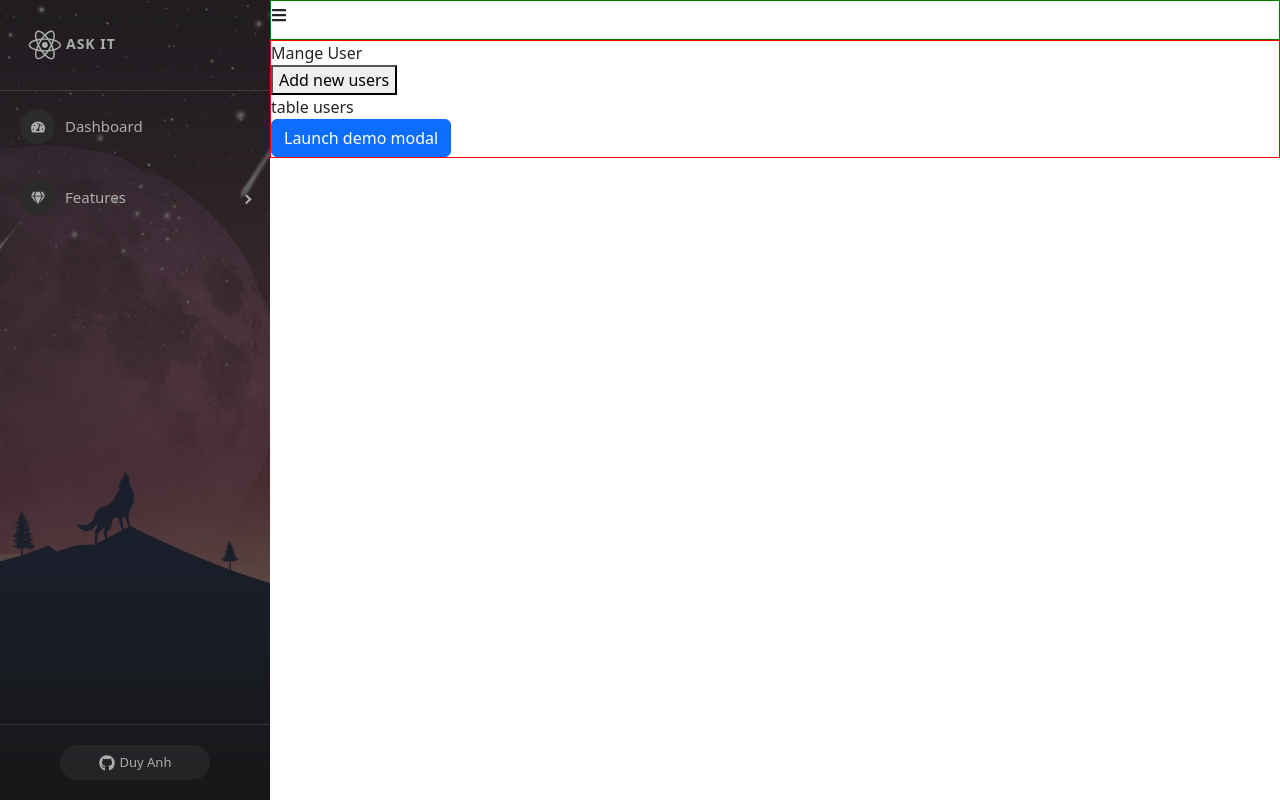
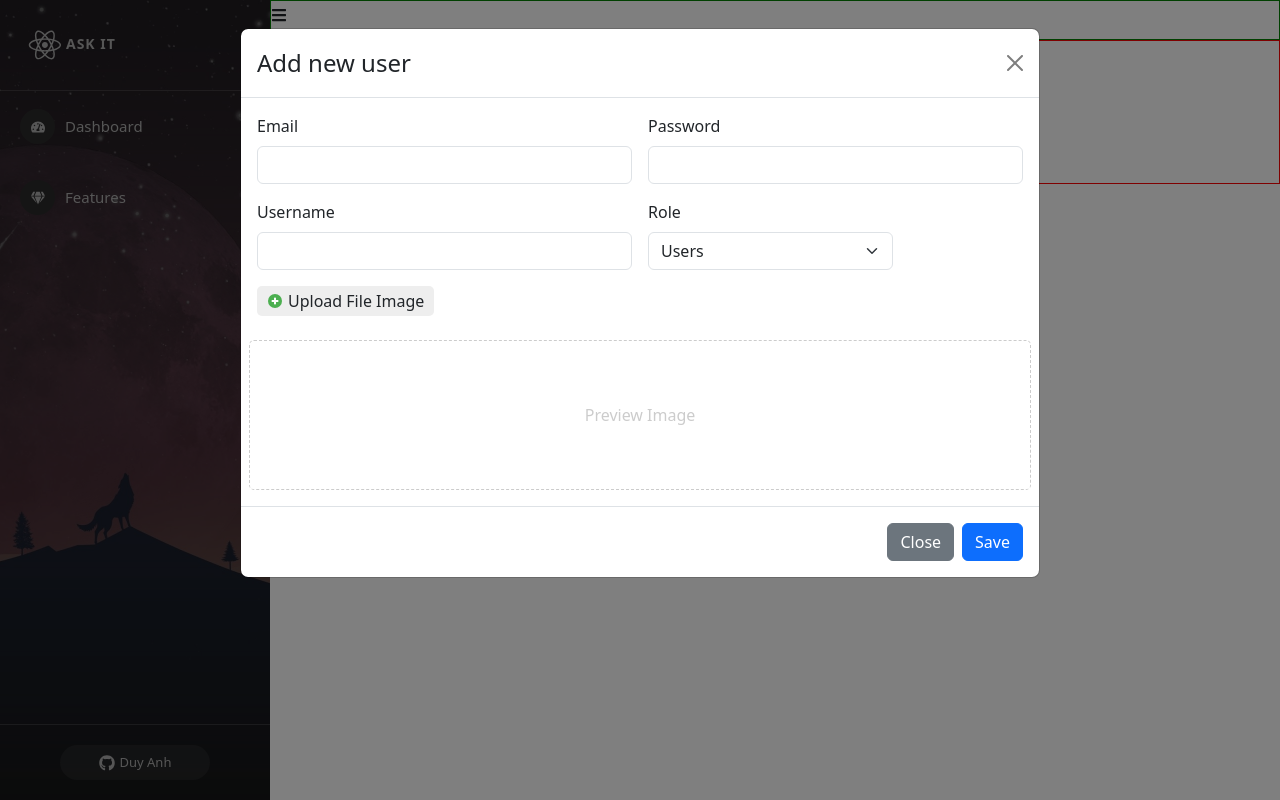
Before and after one commit to AnhDuyDao/test-demo-react, a React (Create React App) app: page /admins/manage-users in a window 1280 px wide. Both pictures are taken after a click on the button "Add new users". Built offline with nearby package versions, Linux system fonts and the light colour scheme.

Commit message:
Session 58

```diff
--- a/src/components/Admin/Content/ManageUser.js
+++ b/src/components/Admin/Content/ManageUser.js
@@ -1,21 +1,27 @@
 import ModalCreateUser from "./ModalCreateUser";
 import './ManageUser.scss';
+import { FcPlus } from "react-icons/fc";
+import { useState } from "react";
 const ManageUser = (props) => {
+   const [showModalCreateUser, setShowModalCreateUser] = useState(false);
    return (
       <div className="manage-user-container">
          <div className="title">
             Mange User
          </div>
          <div className="users-content">
-            <div>
-               <button>Add new users</button>
+            <div className="btn-add-new">
+               <button className="btn btn-primary" onClick={() => setShowModalCreateUser(true)}><FcPlus /> Add new users</button>
             </div>
-            <div>
+            <div className="table-users-container">
 
                table users
 
             </div>
-            <ModalCreateUser />
+            <ModalCreateUser
+               show={showModalCreateUser}
+               setShow={setShowModalCreateUser}
+            />
          </div>
 
       </div>
--- a/src/components/Admin/Content/ManageUser.scss
+++ b/src/components/Admin/Content/ManageUser.scss
@@ -1,6 +1,13 @@
 .manage-user-container{
+   padding: 10px;
    .users-content {
-
+      .btn-add-new {
+         margin: 15px 0;
+      }
+   }
+   .title {
+      font-weight: 600;
+      font-size: 20px;
    }
 }
 
--- a/src/components/Admin/Content/ModalCreateUser.js
+++ b/src/components/Admin/Content/ModalCreateUser.js
@@ -2,11 +2,22 @@
 import Button from 'react-bootstrap/Button';
 import Modal from 'react-bootstrap/Modal';
 import { FcPlus } from "react-icons/fc";
-const ModalCreateUser = () => {
-   const [show, setShow] = useState(false);
+import axios from 'axios';
 
-   const handleClose = () => setShow(false);
-   const handleShow = () => setShow(true);
+const ModalCreateUser = (props) => {
+   const { show, setShow } = props;
+   // const [show, setShow] = useState(false);
+
+   const handleClose = () => {
+      setShow(false);
+      setEmail("");
+      setPassword("");
+      setRole("USER");
+      setUsername("");
+      setImage("");
+      setPreviewImage("");
+   };
+
 
    const [email, setEmail] = useState('');
    const [password, setPassword] = useState('');
@@ -24,11 +35,31 @@
       }
       console.log('Upload', event.target.files[0]);
    }
+
+   const handSubmitCreateUSer = async () => {
+      // let data = {
+      //    email: email,
+      //    password: password,
+      //    username: username,
+      //    role: role,
+      //    userImage: image
+      // }
+      const data = new FormData();
+      data.append('email', email);
+      data.append('password', password);
+      data.append('username', username);
+      data.append('role', role);
+      data.append('userImage', image);
+
+      let res = await axios.post('http://localhost:8081/api/v1/participant', data);
+      console.log("Check res: ", res);
+   }
+
    return (
       <>
-         <Button variant="primary" onClick={handleShow}>
+         {/* <Button variant="primary" onClick={handleShow}>
             Launch demo modal
-         </Button>
+         </Button> */}
 
          <Modal show={show} onHide={handleClose} size="lg" backdrop='static' className='modal-add-user'>
             <Modal.Header closeButton>
@@ -87,7 +118,7 @@
                <Button variant="secondary" onClick={handleClose}>
                   Close
                </Button>
-               <Button variant="primary" onClick={handleClose}>
+               <Button variant="primary" onClick={() => { handSubmitCreateUSer() }}>
                   Save
                </Button>
             </Modal.Footer>
```
